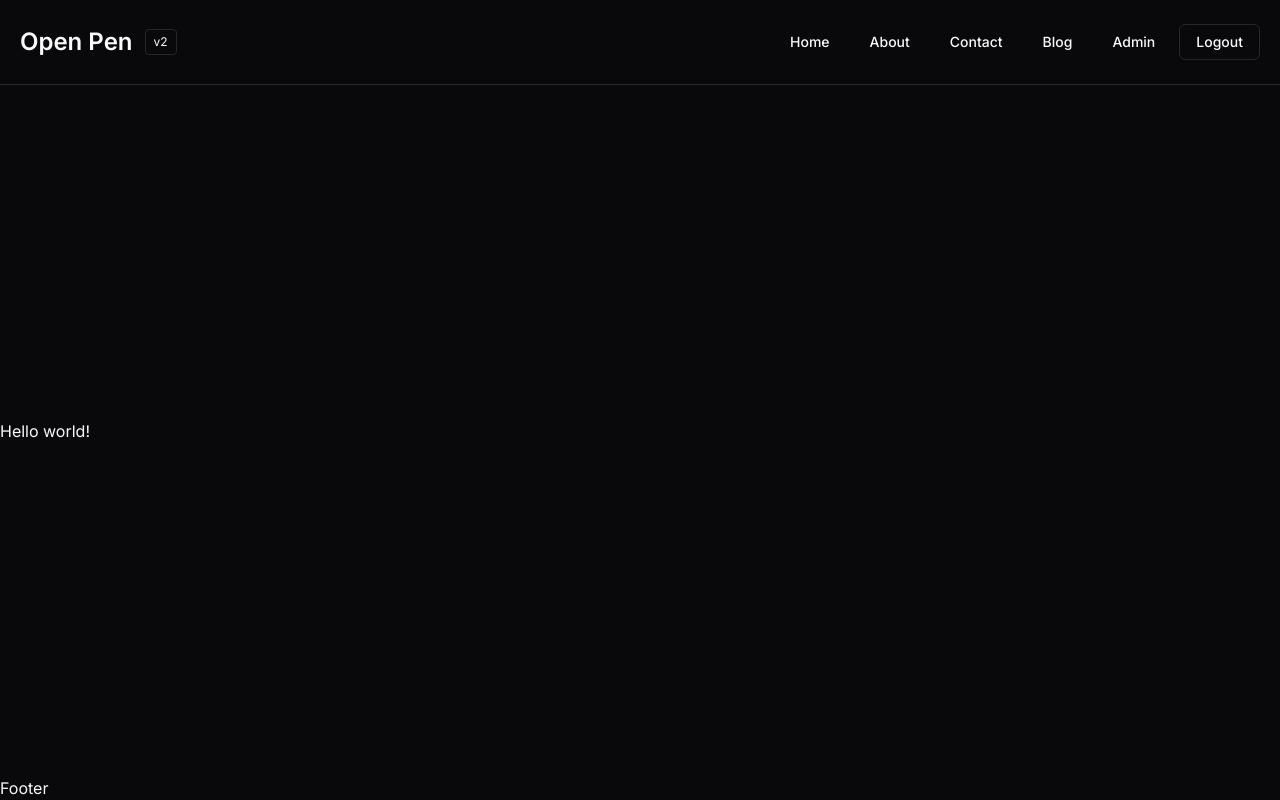
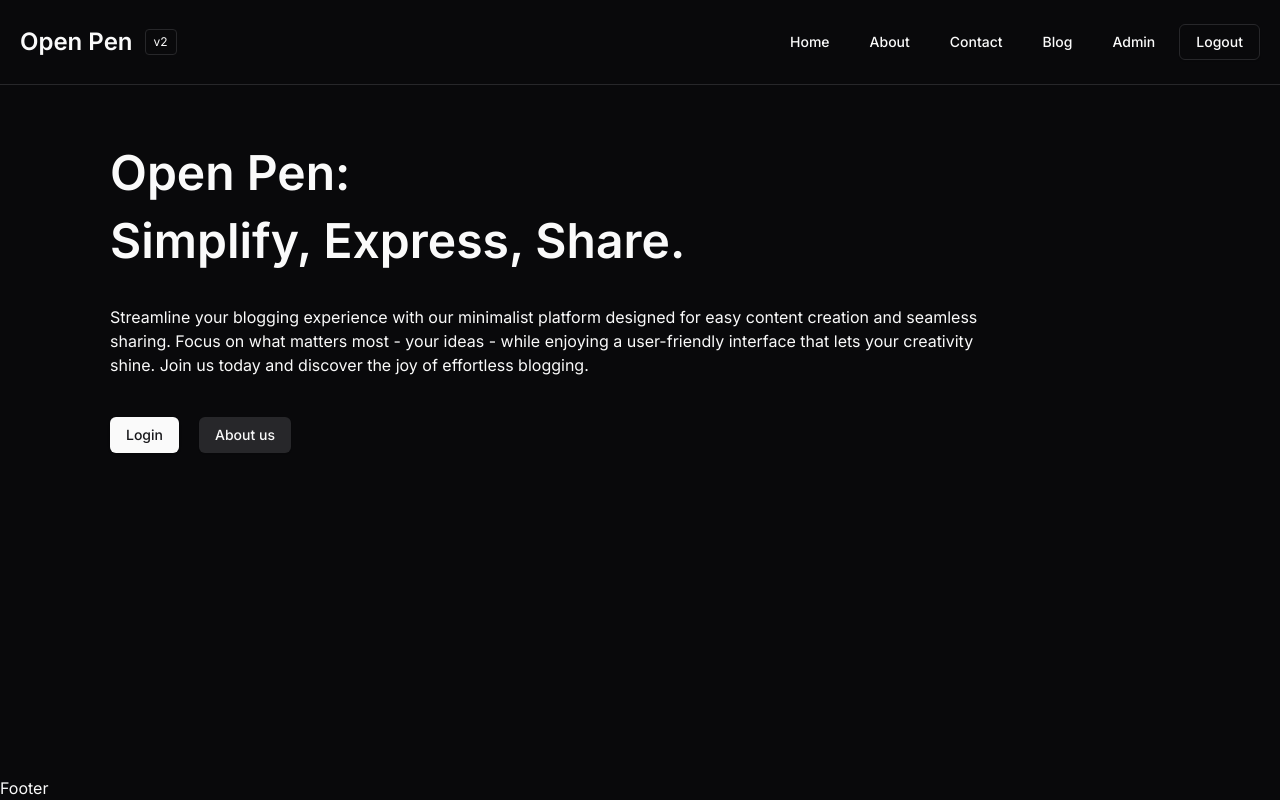
Before and after one commit to inclinedadarsh/open-pen-v2, a Next.js app: page / in a window 1280 px wide. Built offline with nearby package versions, Linux system fonts and the light colour scheme.

Commit message:
feat: add home page

```diff
--- a/src/app/about/page.tsx
+++ b/src/app/about/page.tsx
@@ -3,12 +3,14 @@ import Link from "next/link";
 const About = () => {
     return (
         <div className='flex justify-center items-center view-container'>
-            I added this for the sake of having another page. Please return to
-            the&nbsp;
-            <Link href='/' className='underline hover:no-underline'>
-                Home page
-            </Link>
-            .
+            <p>
+                I added this for the sake of having another page. Please return
+                to the&nbsp;
+                <Link href='/' className='underline hover:no-underline'>
+                    Home page
+                </Link>
+                .
+            </p>
         </div>
     );
 };
--- a/src/app/page.tsx
+++ b/src/app/page.tsx
@@ -1,5 +1,32 @@
+import { buttonVariants } from "@/components/ui/button";
 import Image from "next/image";
+import Link from "next/link";
 
 export default function Home() {
-    return <h1>Hello world!</h1>;
+    return (
+        <main className='view-container grow mt-16 space-y-10'>
+            <h1 className='text-4xl lg:text-5xl font-semibold flex flex-col gap-2 md:gap-5'>
+                <span>Open Pen:</span>
+                <span>Simplify, Express, Share.</span>
+            </h1>
+            <p className='max-w-4xl'>
+                Streamline your blogging experience with our minimalist platform
+                designed for easy content creation and seamless sharing. Focus
+                on what matters most - your ideas - while enjoying a
+                user-friendly interface that lets your creativity shine. Join us
+                today and discover the joy of effortless blogging.
+            </p>
+            <div className='flex gap-5'>
+                <Link className={buttonVariants()} href='/login'>
+                    Login
+                </Link>
+                <Link
+                    className={buttonVariants({ variant: "secondary" })}
+                    href='/about'
+                >
+                    About us
+                </Link>
+            </div>
+        </main>
+    );
 }
```
